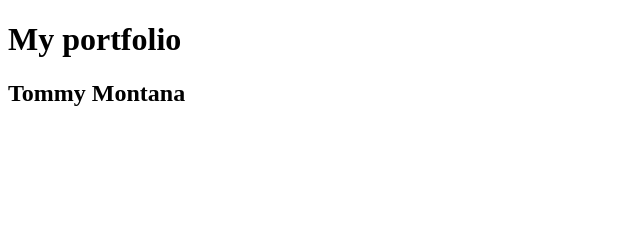
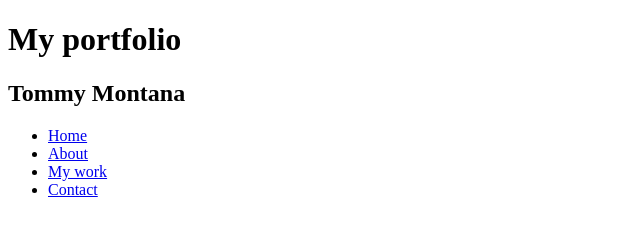
Before and after one commit to TommyM0ntana/sunday, a plain HTML site: page index.html in a window 1280 px wide. Shown: the whole page, without its empty margins (0-640 px from the left). Drawn offline with Linux system fonts and the light colour scheme.

Commit message:
add navigation bar

```diff
--- a/index.html
+++ b/index.html
@@ -15,8 +15,14 @@
 
 
 </header>
-
-
+<navbar>
+  <ul class="project-tile">
+    <li><a href="index.html">Home</a></li>
+    <li><a href="index.html">About</a></li>
+    <li><a href="index.html">My work</a></li>
+    <li>
+      <a href="index.html">Contact</a></li>
+</navbar>
 </div>
 
 
```
